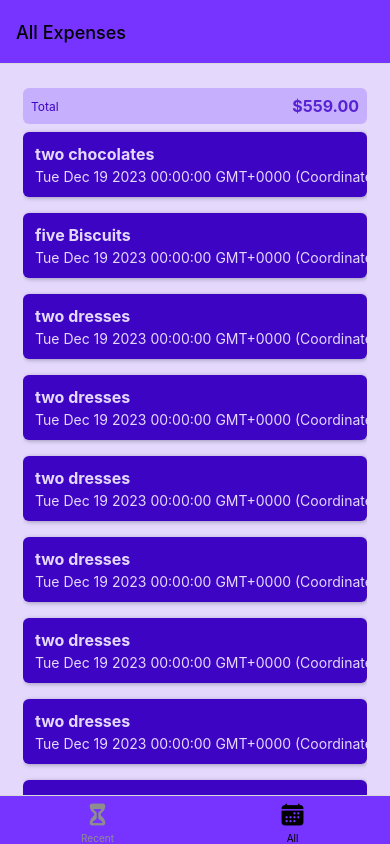
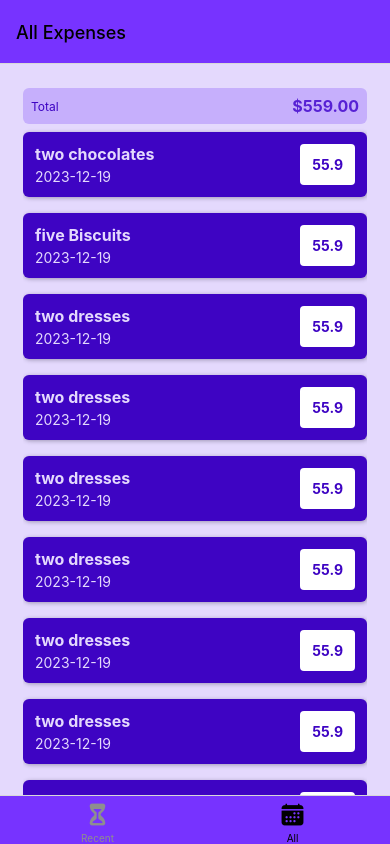
Before and after one commit to khushi4452/Expense_Tracker-App, a React Native app: screen /AllExpenses in a window 390 px wide. Built offline with nearby package versions, Linux system fonts and the light colour scheme.

Commit message:
date changes in ui

```diff
--- a/components/Expensesoutput/ExpenseItem.js
+++ b/components/Expensesoutput/ExpenseItem.js
@@ -1,5 +1,6 @@
 import { Pressable, Text, View, StyleSheet } from "react-native";
 import { GlobalStyles } from "../../constants/styles";
+import { getformattedDate } from "../../util/date";
 
 function ExpenseItem({ description, amount, date }) {
   return (
@@ -7,7 +8,7 @@
       <View style={styles.ExpenseItem}>
         <View>
           <Text style={[styles.textBase, styles.description]}>{description}</Text>
-          <Text style={styles.textBase}>{date.toString()}</Text>
+          <Text style={styles.textBase}>{getformattedDate(date)}</Text>
         </View>
         <View style={styles.amountContainer}>
           <Text style={styles.amount}>{amount}</Text>
@@ -40,6 +41,7 @@
     fontSize: 16,
     marginBottom: 4,
     fontWeight: 'bold',
+    minWidth: 8 ,
   },
   amountContainer: {
     paddingHorizontal: 12,
--- a/util/date.js
+++ b/util/date.js
@@ -1,2 +1,3 @@
 export function getformattedDate(date) {
-    return $('')
+    return `${date.getFullYear()}-${date.getMonth()+1}-${date.getDate()}`
+}
```
